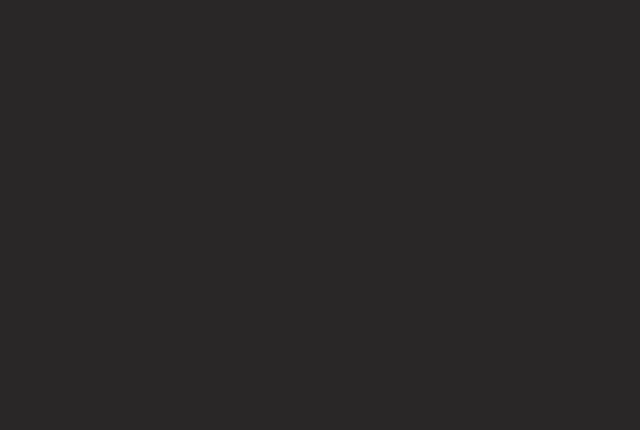
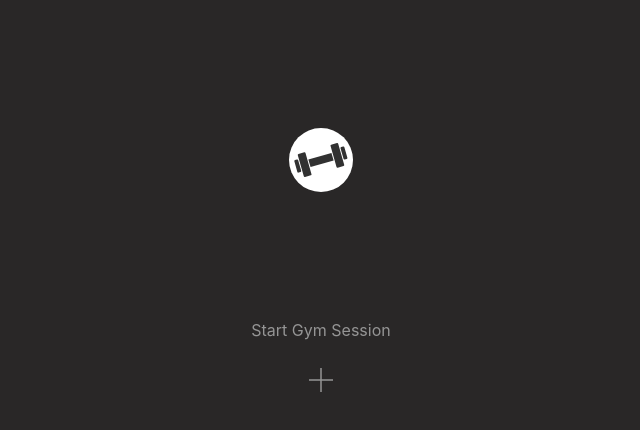
Before and after one commit to jtaaa/Jallum-Gym-Tracker-PWA, a React (Create React App) app: page / in a window 1280 px wide. Shown: the top 430 px of the page, without its empty margins (319-959 px from the left). Built offline with nearby package versions, Linux system fonts and the light colour scheme.

Commit message:
Display initial landing screen at root

```diff
--- a/src/consumers/App/App.scss
+++ b/src/consumers/App/App.scss
@@ -10,3 +10,13 @@
     background-color: themed('backgroundColor');
   }
 }
+
+.App-content {
+  display: flex;
+  flex-direction: column;
+  align-items: center;
+}
+
+.App-logo-wrapper {
+  margin: 8em 0;
+}
--- a/src/consumers/App/App.tsx
+++ b/src/consumers/App/App.tsx
@@ -4,32 +4,74 @@ import { connect } from 'react-redux';
 import { Dispatch } from 'redux';
 import { push as navigateTo } from 'connected-react-router';
 import './App.scss';
-import { AppProps } from './App.types';
+import { AppProps, AppState } from './App.types';
 
 import Toolbar from './../../components/Toolbar/Toolbar';
+import Logo from './../../components/Logo/Logo';
+import Typography from './../../components/Typography/Typography';
+import IconButton from './../../components/IconButton/IconButton';
 
-import { ActionType } from '../../redux/action.type';
+import { ActionType } from './../../redux/action.type';
+import { startSession } from '../../redux/sessions';
+import { State } from '../../redux/state.types';
 
-class App extends Component<AppProps> {
+class App extends Component<AppProps, AppState> {
+  constructor(props: AppProps) {
+    super(props);
+
+    this.state = {
+      muscleGroups: [],
+      reps: 8,
+      weight: 30,
+    };
+
+    this.handleBackgroundClick = this.handleBackgroundClick.bind(this);
+  }
+
+  handleBackgroundClick() {
+    switch(this.props.location.pathname) {
+      case '/':
+        return this.props.navigateTo('/exercise');
+    }
+  }
+
   render() {
     return (
       <div className="theme-dark">
-        <div className="App">
+        <div className="App" onClick={this.handleBackgroundClick}>
           <Switch>
             <Route path="/" exact />
             <Route path="/" render={() => <Toolbar navigateTo={this.props.navigateTo} />} />
           </Switch>
+          <div className="App-content">
+            <Switch>
+              <Route path="/" render={() => (
+                <div>
+                  <div className="App-logo-wrapper">
+                    <Logo />
+                  </div>
+                  <Typography dim={true}>Start Gym Session</Typography>
+                  <IconButton icon="add" />
+                </div>
+              )} />
+            </Switch>
+          </div>
         </div>
       </div>
     );
   }
-}
+};
+
+const mapStateToProps = (state: State) => ({
+  location: state.router.location
+});
 
 const mapDispathToProps = (dispatch: Dispatch<ActionType>) => ({
   navigateTo: (route: string) => dispatch(navigateTo(route)),
+  startSession: (muscleGroups: Array<string>) => dispatch(startSession(muscleGroups)),
 });
 
 export default connect(
-  null,
+  mapStateToProps,
   mapDispathToProps
 )(App);
```
Also changed, not shown: src/consumers/App/App.types.ts (+14 -2 lines).
